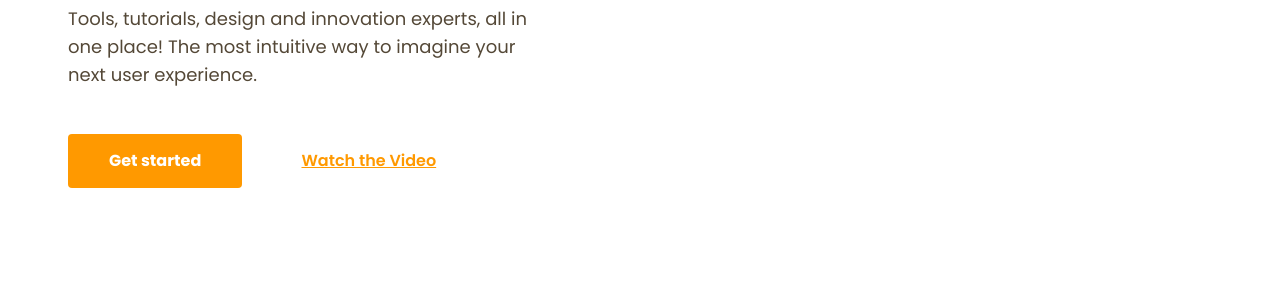
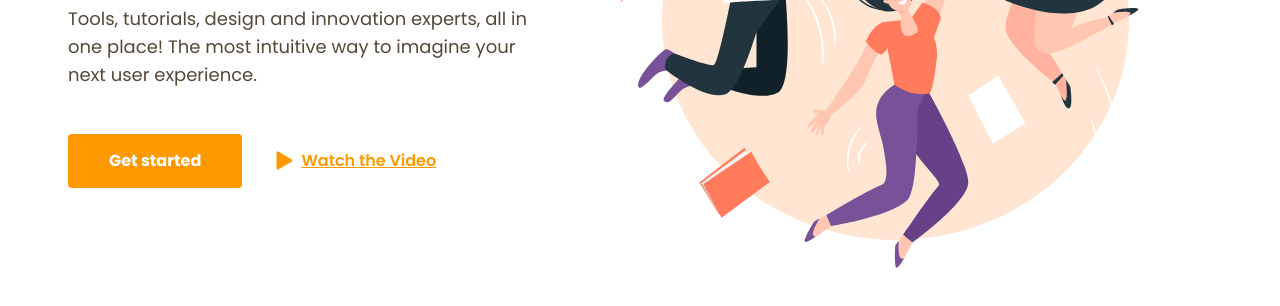
Before and after one commit to breaking16/product, a plain HTML site: page index.html in a window 1280 px wide. Shown: the part 344-650 px from the top of the page. Drawn offline with nearby package versions, Linux system fonts and the light colour scheme.

Commit message:
6half 1party

```diff
--- a/css/style.css
+++ b/css/style.css
@@ -89,8 +89,11 @@ button {
 
 /*******************************/
 
-.top {
+.top__inner {
   padding: 133px 0 80px;
+  background-image: url(../images/top-bg.svg);
+  background-repeat: no-repeat;
+  background-position: bottom right;
 }
 
 .top__title {
@@ -127,9 +130,15 @@ button {
   line-height: 24px;
   text-decoration: underline;
   padding-left: 25px;
+  position: relative;
 }
 
 .top__link::before {
   content: "";
-
+  position: absolute;
+  left: 0;
+  top: 2px;
+  width: 17px;
+  height: 19px;
+  background-image: url(../images/play-icon.svg);
 }
--- a/index.html
+++ b/index.html
@@ -48,6 +48,7 @@
 
   <section class="top">
     <div class="container">
+      <div class="top__inner">
         <h1 class="top__title title">
           The Design Thinking superpowers
         </h1>
@@ -59,6 +60,7 @@
         <button class="top__btn">Get started</button>
         <a class="top__link" href="#">Watch the Video</a>
       </div>
+    </div>
   </section>
 
   <script src="https://ajax.googleapis.com/ajax/libs/jquery/3.4.1/jquery.min.js"></script>
```
Lines whose indentation alone changed are shown as unchanged.
